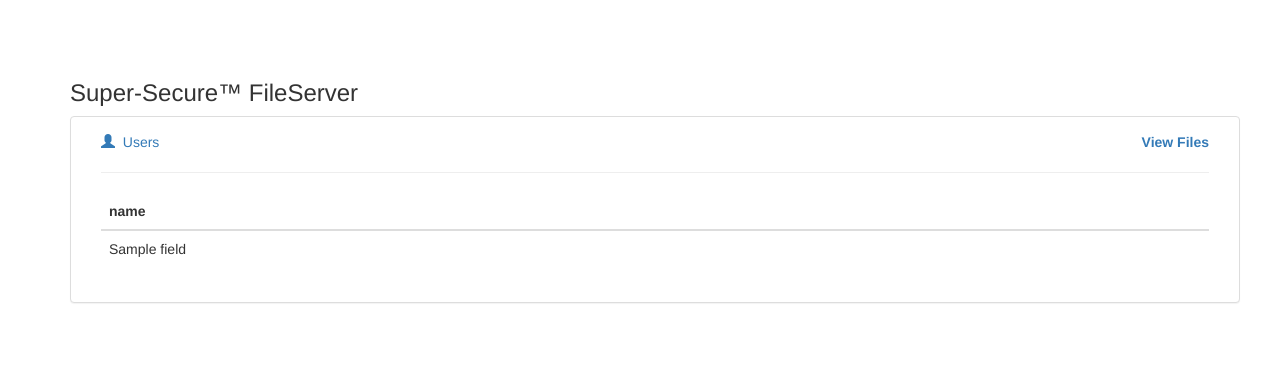
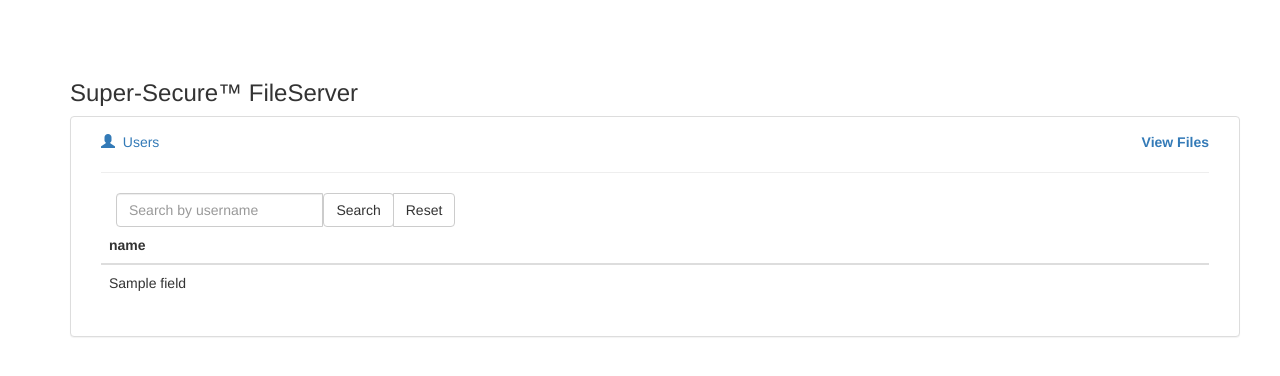
Before and after one commit to jtschoonhoven/capture-the-flag, a Flask app: template capture_the_flag/templates/users.html in a window 1280 px wide. Shown: the part 51-427 px from the top of the page. Run offline with Flask 2, Linux system fonts and the light colour scheme; the template is opened without the code that fills it: most values are stand-ins (such as "Sample title", 1, 10 or a date in 2020); some libraries are stand-ins or nearby versions.

Commit message:
easier sql injection

```diff
--- a/capture_the_flag/routes/users.py
+++ b/capture_the_flag/routes/users.py
@@ -22,7 +22,7 @@ def get():
     conditions_str = 'WHERE {}'.format('\nAND'.join(conditions)) if conditions else ''
 
     # HACK: SQL-injection vulnerability
-    query = '''
+    queries = '''
         SELECT id, username, file_access_path
         FROM users
         {conditions}
@@ -31,7 +31,7 @@ def get():
     '''.format(conditions=conditions_str)
 
     # HACK: this doesn't even make sense except to make injection easier
-    for query in query.split(';'):
+    for query in queries.split(';'):
         if query:
             users = db.fetch_all(query)
     return flask.render_template('users.html', users=users)
--- a/capture_the_flag/templates/users.html
+++ b/capture_the_flag/templates/users.html
@@ -14,6 +14,24 @@
 
                 <hr />
 
+                <!-- search -->
+                <div class="col-xs-12 col-sm-8 col-md-4">
+                    <form action="users" method="get">
+                        <div class="input-group">
+                            <input type="text" name="username" class="form-control" placeholder="Search by username">
+                            <span class="input-group-btn">
+                                <button class="btn btn-default" type="submit">Search</button>
+                            </span>
+                            <span class="input-group-btn">
+                                <a href="/users" class="btn btn-default">Reset</a>
+                            </span>
+                        </div>
+                    </form>
+                </div>
+
+                <br />
+
+                <!-- users table -->
                 <table class="table">
                     <thead>
                         {% if users %}
```
